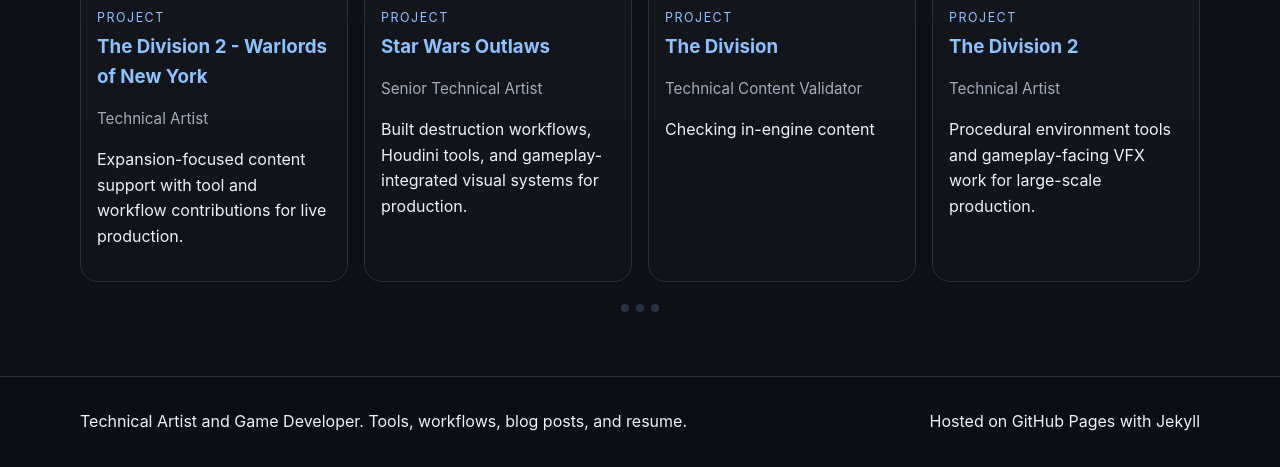
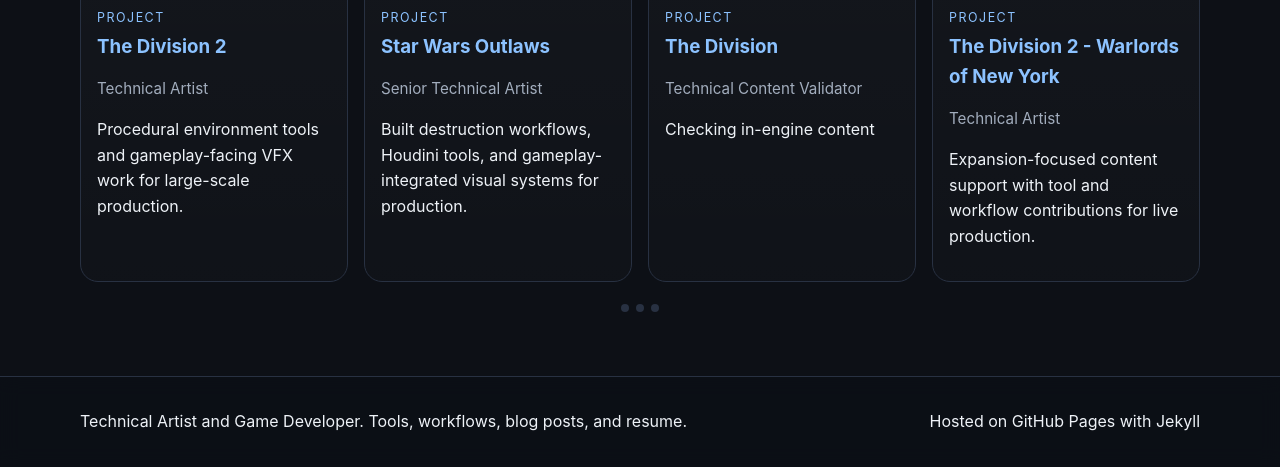
Before and after one commit to ianistor/ian_mywebsite, a Jekyll site: the page built from index.md, in a window 1280 px wide and 900 px high, scrolled down 1683 px, cut to the strip 433-900 px from the top of the window. Built offline with Jekyll 4.4.1, drawn with Linux system fonts in a browser that asks for light colours.

Commit message:
Update index.md

```diff
--- a/index.md
+++ b/index.md
@@ -84,7 +84,7 @@
     <div class="projects-row-hint">Scroll for more</div>
 
     <div class="projects-row">
-      {% assign sorted_projects = site.projects | sort: 'title' %}
+      {% assign sorted_projects = site.projects | sort: "release_year" | reverse %}
       {% for project in sorted_projects %}
         <article class="project-row-card">
           {% if project.image %}
```
